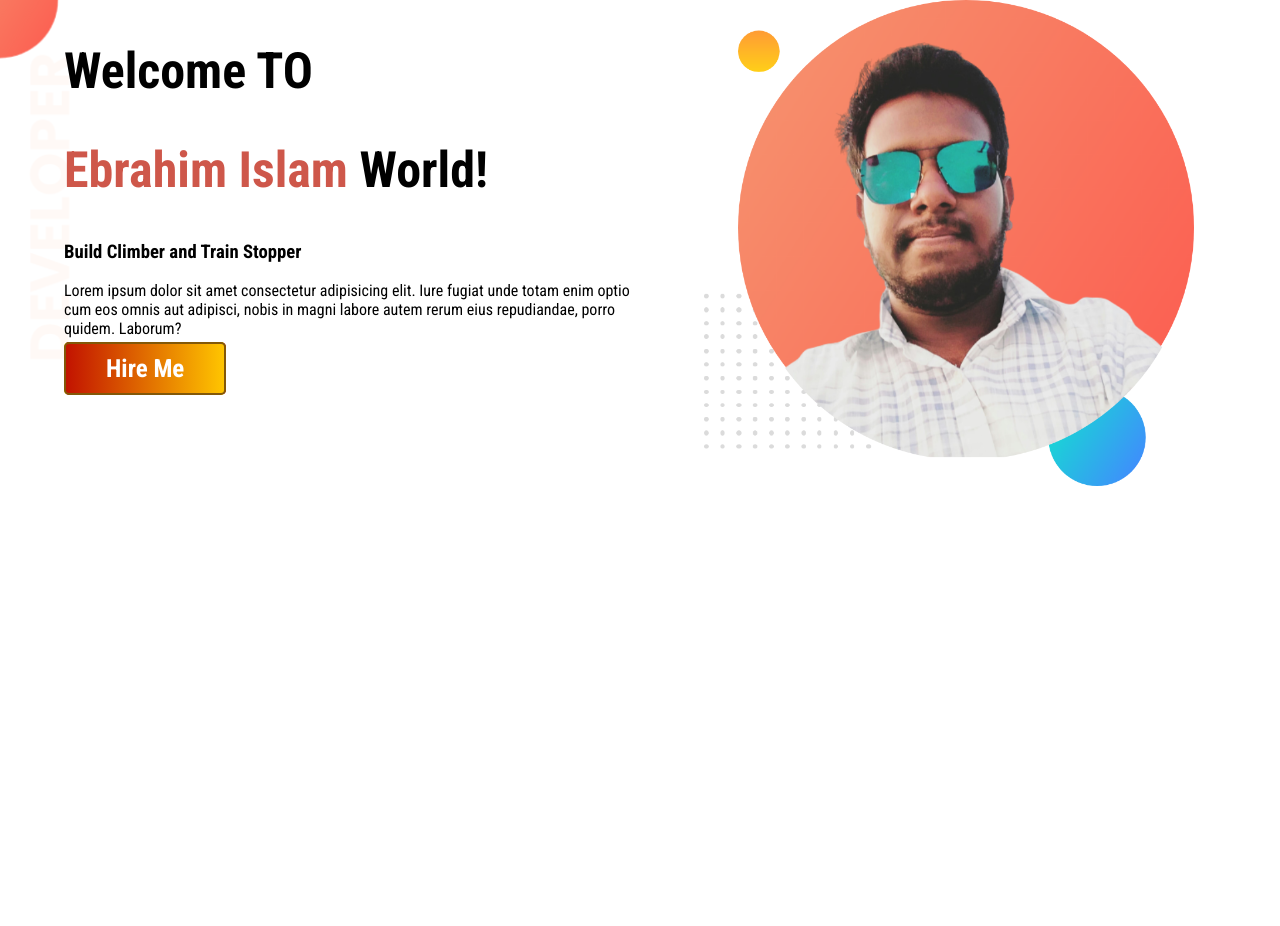
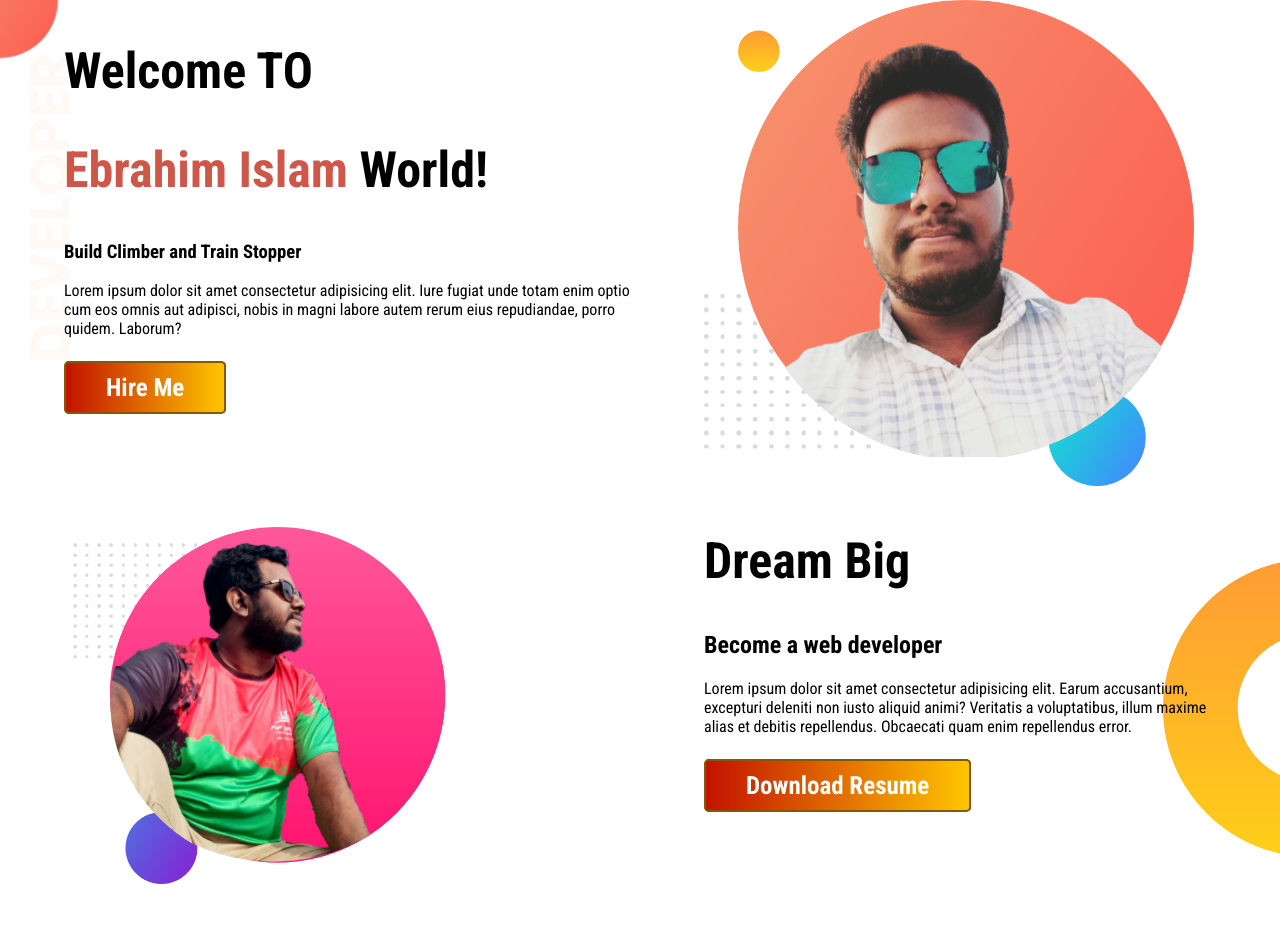
Before and after one commit to EbrahimIslam-tech/developer-portfolio, a plain HTML site: page index.html in a window 1280 px wide. Before the commit the page ends 800 px from the top, so only its background shows below. Drawn offline with Linux system fonts and the light colour scheme.

Commit message:
upload dream bigp section

```diff
--- a/index.html
+++ b/index.html
@@ -27,13 +27,30 @@
                 aut
                 adipisci, nobis in magni labore autem rerum eius repudiandae, porro quidem. Laborum?
             </p>
+            <br>
             <a class="link-btn" target="blank" href="https://www.linkedin.com/in/ebrahim-islam-2b6b33215/">Hire Me</a>
+
         </div>
         <div class="half-width">
             <img src="images/my-bg (1).png" alt="image of developer">
         </div>
     </section>
+    <section class="dream-big">
+        <div class="half-width">
+            <img src="images/my-bg (2).png" alt="dreamer image">
 
+        </div>
+        <div class="half-width">
+            <h1>Dream Big</h1>
+            <h2>Become a web developer</h2>
+            <p>Lorem ipsum dolor sit amet consectetur adipisicing elit. Earum accusantium, excepturi deleniti non iusto
+                aliquid animi? Veritatis a voluptatibus, illum maxime alias et debitis repellendus. Obcaecati quam enim
+                repellendus error.
+            </p>
+            <br>
+            <a class="link-btn" target="blank" href="#">Download Resume</a>
+        </div>
+    </section>
 </body>
 
 </html>
--- a/style.css
+++ b/style.css
@@ -37,3 +37,11 @@ a{
     background-image: url(images/top-banner.png);
     background-repeat:  no-repeat;
 }
+.dream-big{
+    background-image: url(images/dream-bg.png);
+    background-repeat: no-repeat;
+    background-position: right;
+}
+.dream-big .half-width{
+    padding-right: 5%;
+}
```
